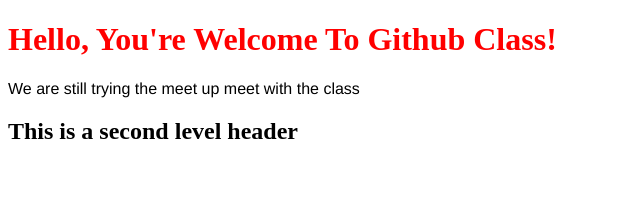
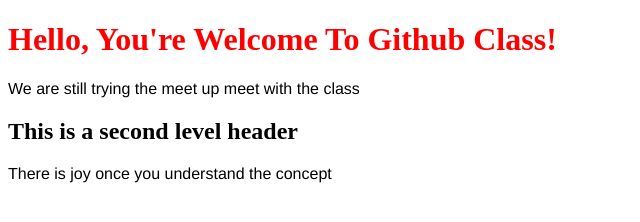
Before and after one commit to calvinachim/CalvAchim, a plain HTML site: page index.html in a window 1280 px wide. Shown: the whole page, without its empty margins (0-640 px from the left). Drawn offline with Linux system fonts and the light colour scheme.

Commit message:
added another paragraph in section two

```diff
--- a/index.html
+++ b/index.html
@@ -15,6 +15,7 @@
     </div>
     <div>
         <h2>This is a second level header</h2>
+        <p>There is joy once you understand the concept</p>
     </div>
 </body>
 
```
